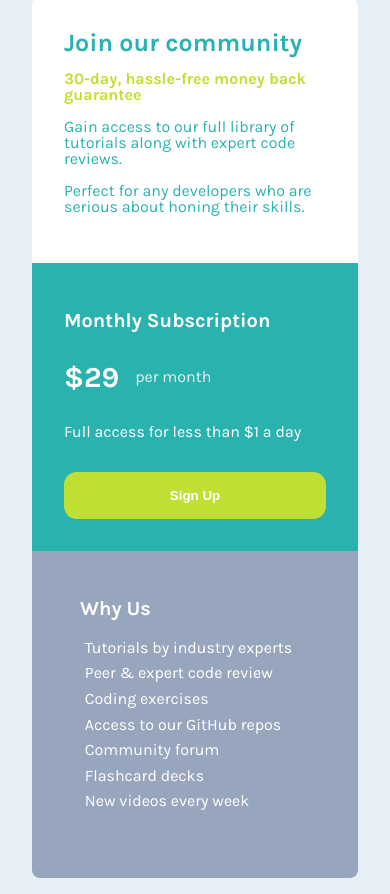
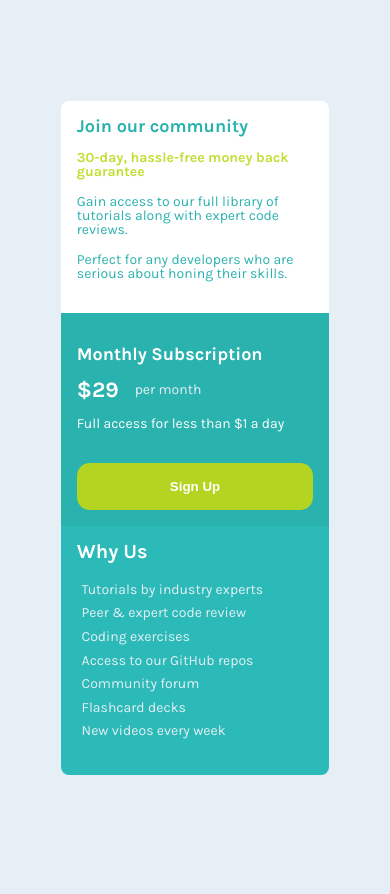
Before and after one commit to aslamtoledo/Frontend-Mentor-Challenge3, a plain HTML site: page index.html in a window 390 px wide. After the commit the page ends 860 px from the top, so only its background shows below. Drawn offline with Linux system fonts and the light colour scheme.

Commit message:
style.css

```diff
--- a/styles/style.css
+++ b/styles/style.css
@@ -2,7 +2,9 @@
     --font-main: 'Karla', sans-serif;
 
     --Cyan: hsl(179, 62%, 43%);
+    --ltcyan: hsl(179, 62%, 45%);
     --Bright-Yellow: hsl(71, 73%, 54%);
+    --yellow: hsl(71, 73%, 48%);
     --Light-Gray: hsl(204, 43%, 93%);
     --Grayish-Blue: hsl(218, 22%, 67%);
     --white: #ffffff;
@@ -16,10 +18,10 @@
 
 * {
   margin: 0;
+  padding: 0;
 }
 
 body, html{
-    display: block;
     height: 100%;
 }
 
@@ -44,13 +46,14 @@ body{
     place-content: center;
     margin: 1rem;
     align-items: center;
+    padding: 1.8rem;
 }
 
 .banner{
     border-radius: 0.5rem;
     overflow: hidden;
     margin: 1rem;
-    max-width: 600px;
+    max-width: 40rem;
     height: 100%;
 }
 
@@ -126,7 +129,7 @@ body{
 }
 
 .button{
-    background-color: var(--Bright-Yellow);
+    background-color: var(--yellow);
     color: var(--white);
     font-weight: 700;
     border: none;
@@ -144,7 +147,7 @@ body{
 /*Why section*/
 
 .banner-why{
-    background-color: var(--Grayish-Blue);
+    background-color: var(--ltcyan);
     text-align: left;
     padding: 3rem;
     color: var(--white);
@@ -156,6 +159,7 @@ body{
 }
 
 .why-list{
+    color: var(--Light-Gray);
     margin: 1rem 0;
 }
 
@@ -167,15 +171,50 @@ body{
     margin-top: 1rem;
 }
 
-@media (max-width: 600px){
+@media screen and (max-width: 600px){
+    body{
+        font-size: 14px;
+    }
+
     .banner{
-        width: auto;
+        max-width: 100%;
+    }
+
+    .banner-join{
+        margin: 0;
+        padding: 1rem;
+    }
+
+    .join-tittle{
+        font-size: 18px;
     }
 
     .banner-flex{
         display: grid;
     }
 
+    .banner-price{
+        margin: 0;
+        padding: 1rem;
+    }
+
+    .price-tittle{
+        font-size: 18px;
+    }
+
+    .price-list{
+        margin: 1rem auto !important;
+    }
+
+    .price-price{
+        font-size: 22px;
+    }
+
+    .banner-why{
+        margin: 0;
+        padding: 1rem;
+    }
+
     .attribution{
         display: none;
     }
```
